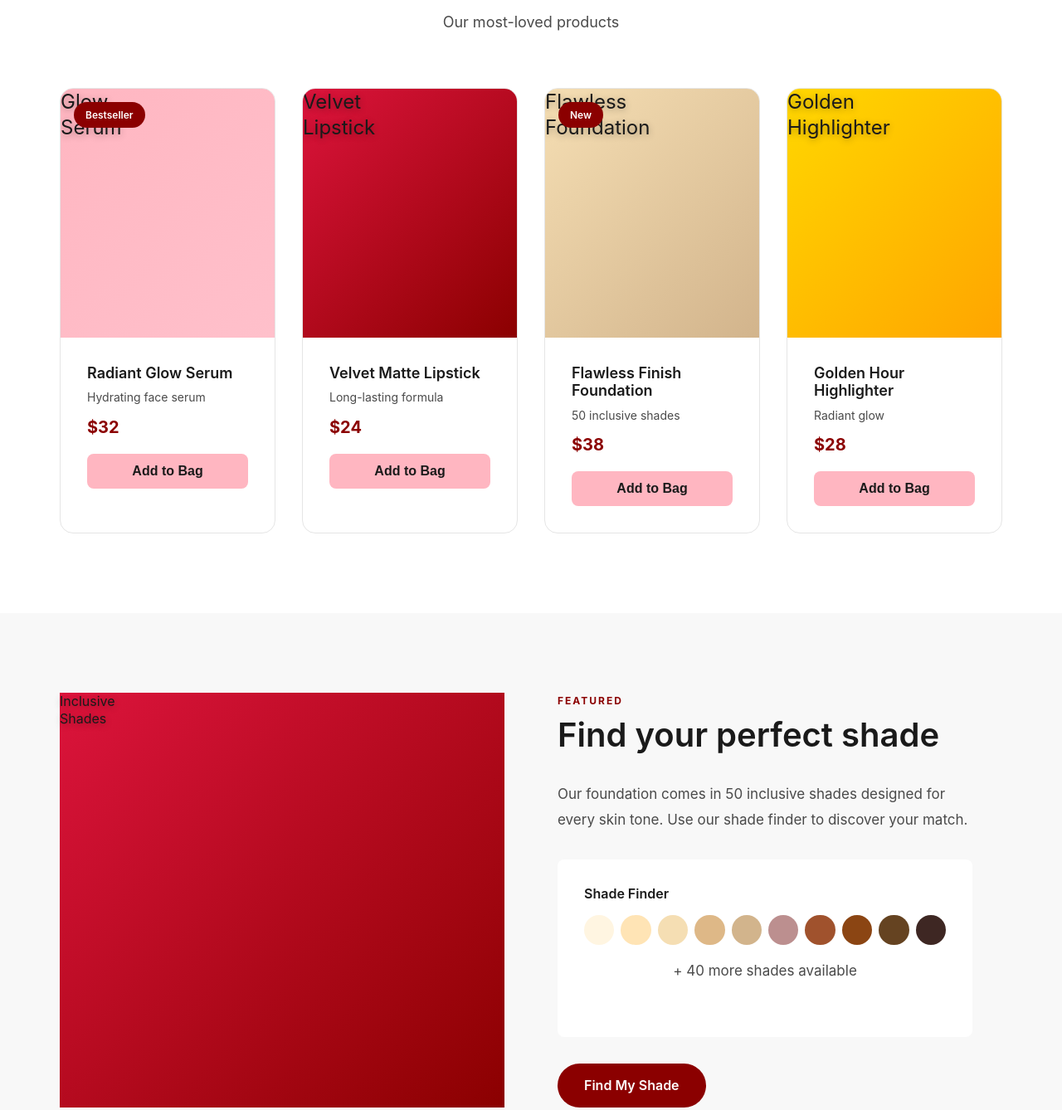
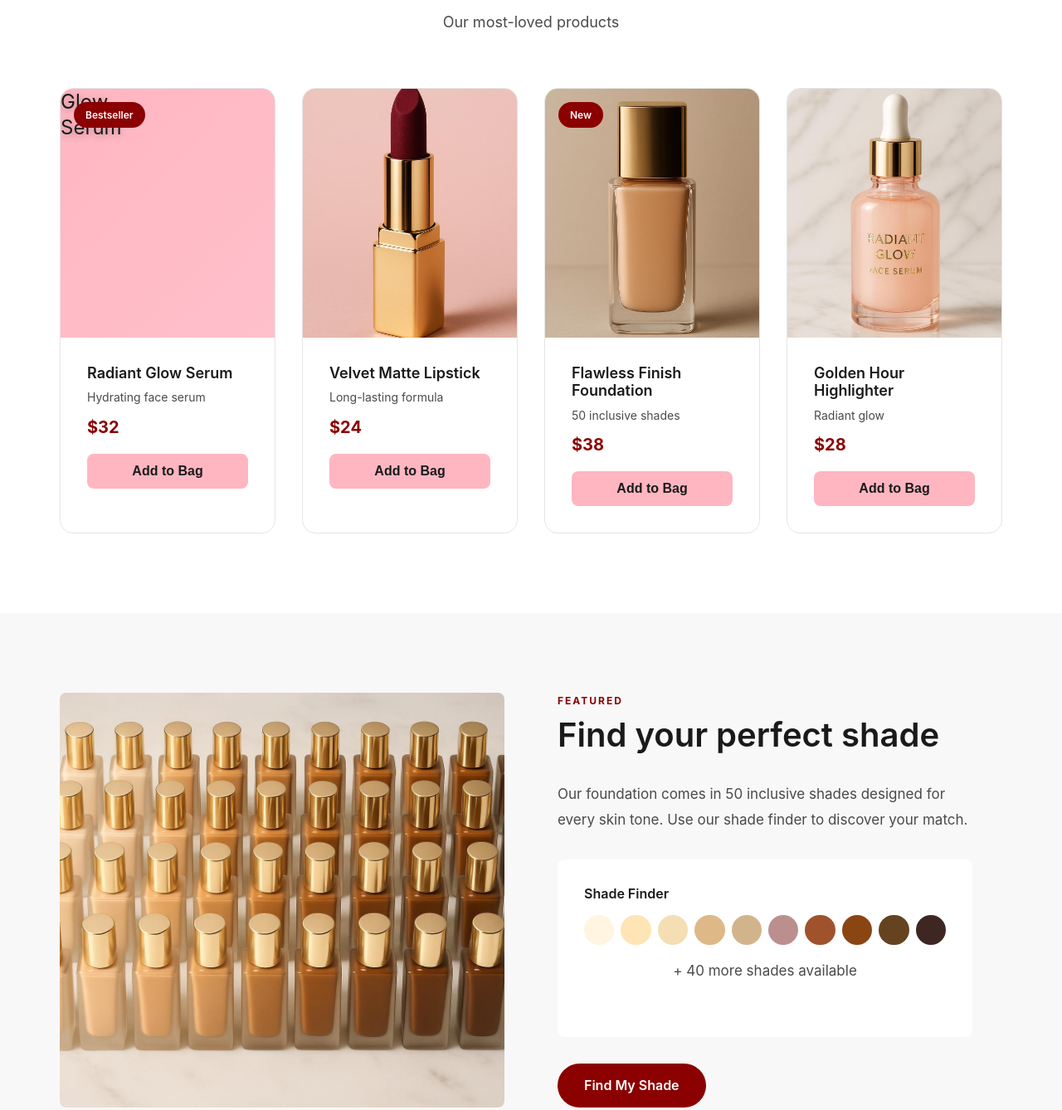
Before and after one commit to leonardoblur/glow-beauty, a plain HTML site: page index.html in a window 1280 px wide. Shown: the part 976-2314 px from the top of the page at 83% size. Drawn offline with Linux system fonts and the light colour scheme.

Commit message:
Add all product images and fix placeholders

```diff
--- a/css/style.css
+++ b/css/style.css
@@ -338,6 +338,19 @@ img {
     object-fit: cover;
     border-radius: var(--border-radius-lg);
     box-shadow: var(--shadow-lg);
+}
+
+.product-img {
+    width: 100%;
+    height: 100%;
+    object-fit: cover;
+}
+
+.featured-img {
+    width: 100%;
+    height: 500px;
+    object-fit: cover;
+    border-radius: var(--border-radius);
 }
 
 .beauty-gradient-alt {
--- a/index.html
+++ b/index.html
@@ -94,9 +94,7 @@
 
                 <div class="product-card">
                     <div class="product-image">
-                        <div class="image-placeholder" style="background: linear-gradient(135deg, #DC143C 0%, #8B0000 100%);">
-                            <div class="image-text">Velvet<br/>Lipstick</div>
-                        </div>
+                        <img src="images/product-lipstick.jpg" alt="Velvet Matte Lipstick" class="product-img">
                     </div>
                     <div class="product-info">
                         <h3>Velvet Matte Lipstick</h3>
@@ -108,10 +106,8 @@
 
                 <div class="product-card">
                     <div class="product-image">
-                        <div class="image-placeholder" style="background: linear-gradient(135deg, #F5DEB3 0%, #D2B48C 100%);">
-                            <div class="product-badge">New</div>
-                            <div class="image-text">Flawless<br/>Foundation</div>
-                        </div>
+                        <div class="product-badge">New</div>
+                        <img src="images/product-foundation.jpg" alt="Flawless Finish Foundation" class="product-img">
                     </div>
                     <div class="product-info">
                         <h3>Flawless Finish Foundation</h3>
@@ -123,9 +119,7 @@
 
                 <div class="product-card">
                     <div class="product-image">
-                        <div class="image-placeholder" style="background: linear-gradient(135deg, #FFD700 0%, #FFA500 100%);">
-                            <div class="image-text">Golden<br/>Highlighter</div>
-                        </div>
+                             <img src="images/product-serum.jpg" alt="Radiant Glow Serum" class="product-img">
                     </div>
                     <div class="product-info">
                         <h3>Golden Hour Highlighter</h3>
@@ -143,9 +137,7 @@
         <div class="container">
             <div class="featured-content">
                 <div class="featured-left">
-                    <div class="image-placeholder beauty-gradient-alt">
-                        <div class="image-text">Inclusive<br/>Shades</div>
-                    </div>
+                    <img src="images/featured-shades.jpg" alt="50 Inclusive Foundation Shades" class="featured-img">
                 </div>
                 <div class="featured-right">
                     <span class="section-label">Featured</span>
@@ -226,11 +218,7 @@
                     </div>
                 </div>
                 <div class="community-card">
-                    <div class="image-placeholder" style="background: linear-gradient(135deg, #FFA500 0%, #FF6347 100%);">
-                        <div class="image-text">@glowgirl</div>
-                    </div>
-                </div>
-                <div class="community-card">
+                        <img src="images/product-highlighter.jpg" alt="Golden Hour Highlighter" class="product-img">               <div class="community-card">
                     <div class="image-placeholder" style="background: linear-gradient(135deg, #DC143C 0%, #8B0000 100%);">
                         <div class="image-text">@makeuplove</div>
                     </div>
```
Also changed, not shown: images/featured-shades.jpg (added), images/product-foundation.jpg (added), images/product-highlighter.jpg (added), images/product-lipstick.jpg (added), images/product-serum.jpg (added).
